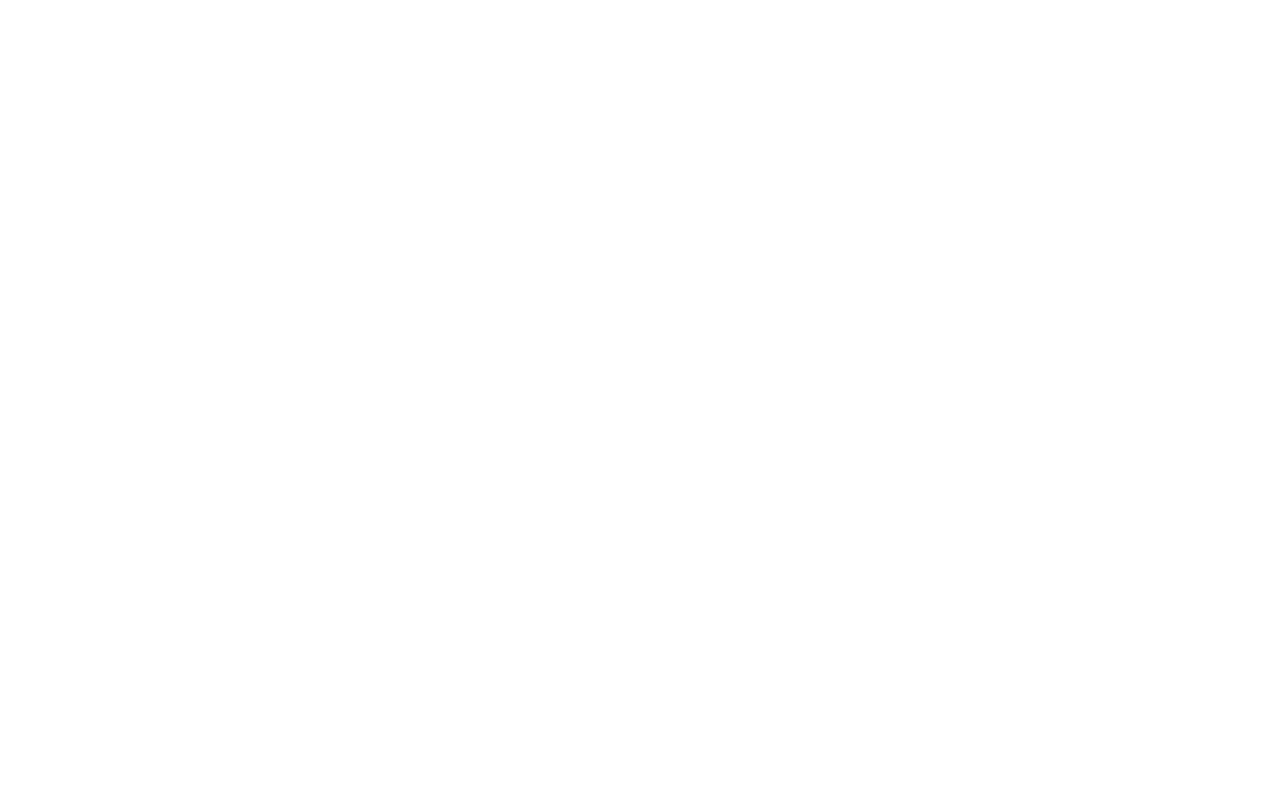
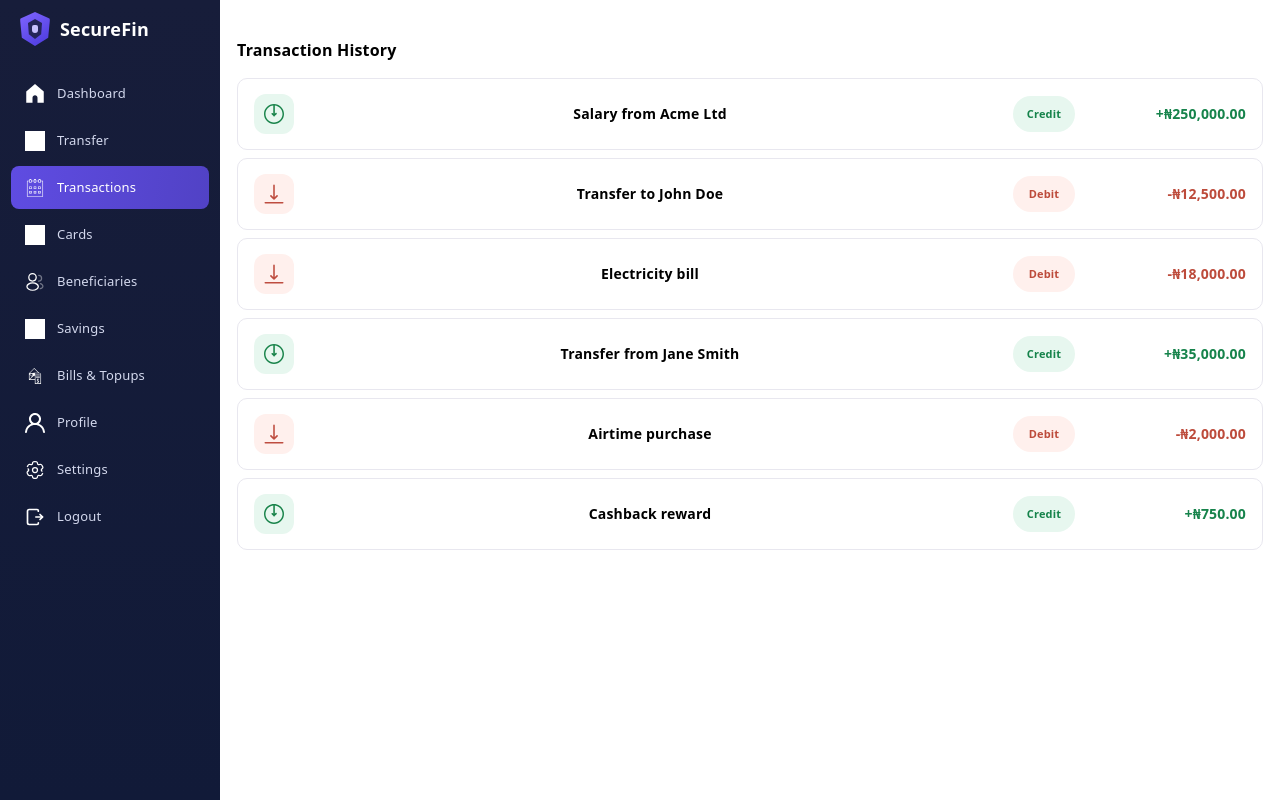
Before and after one commit to Ayomidetimi/Secure-fin, a React (Vite) app: page /transactions in a window 1280 px wide. Before the commit this address had no page. Built offline with nearby package versions, Linux system fonts and the light colour scheme; grey boxes are pictures that could not be loaded.

Commit message:
add transaction page and added view all link to transction page in recent transactions

```diff
--- a/src/App.jsx
+++ b/src/App.jsx
@@ -3,12 +3,14 @@
 import RegisterPage from './pages/registerpage/registerPage';
 import DashboardPage from './pages/dashboardpage/DashboardPage';
 import TransferPage from './pages/transferPage/transferPage.jsx';
+import TransactionsPage from './pages/transactionsPage/TransactionsPage.jsx';
 function App() {
   return(
     <Routes>
       <Route path='/' element={<LoginPage />} />
       <Route path='register' element={<RegisterPage />} />
       <Route path='dashboard' element={<DashboardPage />} />
+      <Route path='transactions' element={<TransactionsPage />} />
       <Route path='transfer' element={<TransferPage />} />
     </Routes>
   )
--- a/src/pages/dashboardpage/DashboardPage.jsx
+++ b/src/pages/dashboardpage/DashboardPage.jsx
@@ -16,7 +16,7 @@
         <DashboardHeader />
         <DashboardDisplay />
         <DashboardQuickActions />
-        <DashboardTransactions />
+        <DashboardTransactions limit={3} showViewAll />
       </div>
 
     </div>
--- a/src/pages/dashboardpage/dashboardSideBar.jsx
+++ b/src/pages/dashboardpage/dashboardSideBar.jsx
@@ -16,7 +16,7 @@
   const menuItems = [
     { name: "Dashboard", icon: homeIcon, path: "/dashboard" },
     { name: "Transfer", icon: transferIcon, path: "/transfer" },
-    { name: "Transactions", icon: transactionsIcon },
+    { name: "Transactions", icon: transactionsIcon, path: "/transactions" },
     { name: "Cards", icon: cardsIcon },
     { name: "Beneficiaries", icon: beneficiariesIcon },
     { name: "Savings", icon: savingsIcon },
--- a/src/pages/dashboardpage/dashboardTransactions.css
+++ b/src/pages/dashboardpage/dashboardTransactions.css
@@ -6,9 +6,34 @@
   min-width: 0;
 }
 
-.dashboard-transactions > p {
+.transactions-heading {
+  display: flex;
+  width: 100%;
+  align-items: center;
+  justify-content: space-between;
+  gap: 12px;
+}
+
+.transactions-heading > p {
   font-size: 16px;
   font-weight: 700;
+}
+
+.transactions-view-all {
+  color: #6048ff;
+  font-size: 13px;
+  font-weight: 600;
+  text-decoration: none;
+}
+
+.transactions-view-all:hover {
+  text-decoration: underline;
+}
+
+.transactions-view-all:focus-visible {
+  border-radius: 3px;
+  outline: 2px solid #6048ff;
+  outline-offset: 3px;
 }
 
 .transactions-container {
--- a/src/pages/dashboardpage/dashboardTransactions.jsx
+++ b/src/pages/dashboardpage/dashboardTransactions.jsx
@@ -1,9 +1,14 @@
 
 import IncomingTransaction from "../../assets/add-money-icon.svg";
 import outgoingTransaction from "../../assets/send-money-icon.svg";
+import { Link } from "react-router-dom";
 import "./dashboardTransactions.css";
 
-function DashboardTransactions() {
+function DashboardTransactions({
+  title = "Recent Transactions",
+  limit,
+  showViewAll = false,
+}) {
   const transactions = [
     {
       id: "salary",
@@ -49,12 +54,23 @@
     },
   ];
 
+  const visibleTransactions = limit
+    ? transactions.slice(0, limit)
+    : transactions;
+
   return (
     <div className="dashboard-transactions">
-      <p>Recent Transactions</p>
+      <div className="transactions-heading">
+        <p>{title}</p>
+        {showViewAll && (
+          <Link className="transactions-view-all" to="/transactions">
+            View all
+          </Link>
+        )}
+      </div>
 
       <div className="transactions-container">
-        {transactions.map((transaction) => (
+        {visibleTransactions.map((transaction) => (
           <div key={transaction.id} className="transaction-item">
             <span className={`transaction-icon transaction-icon-${transaction.transactionType.toLowerCase()}`}>
               <img src={transaction.img} alt="" />
--- /dev/null
+++ b/src/pages/transactionsPage/TransactionsPage.jsx
@@ -0,0 +1,20 @@
+import DashboardSideBar from '../dashboardpage/dashboardSideBar.jsx';
+import DashboardTransactions from '../dashboardpage/dashboardTransactions.jsx';
+import '../dashboardpage/dashboardPage.css';
+import './transactionsPage.css';
+
+function TransactionsPage() {
+  return (
+    <div className="dashboard-container transactions-page">
+      <aside className="app-sidebar-shell">
+        <DashboardSideBar />
+      </aside>
+
+      <main className="main-container">
+        <DashboardTransactions title="Transaction History" />
+      </main>
+    </div>
+  );
+}
+
+export default TransactionsPage;
--- /dev/null
+++ b/src/pages/transactionsPage/transactionsPage.css
@@ -0,0 +1,3 @@
+.transactions-page .main-container {
+  padding-top: 20px;
+}
```
